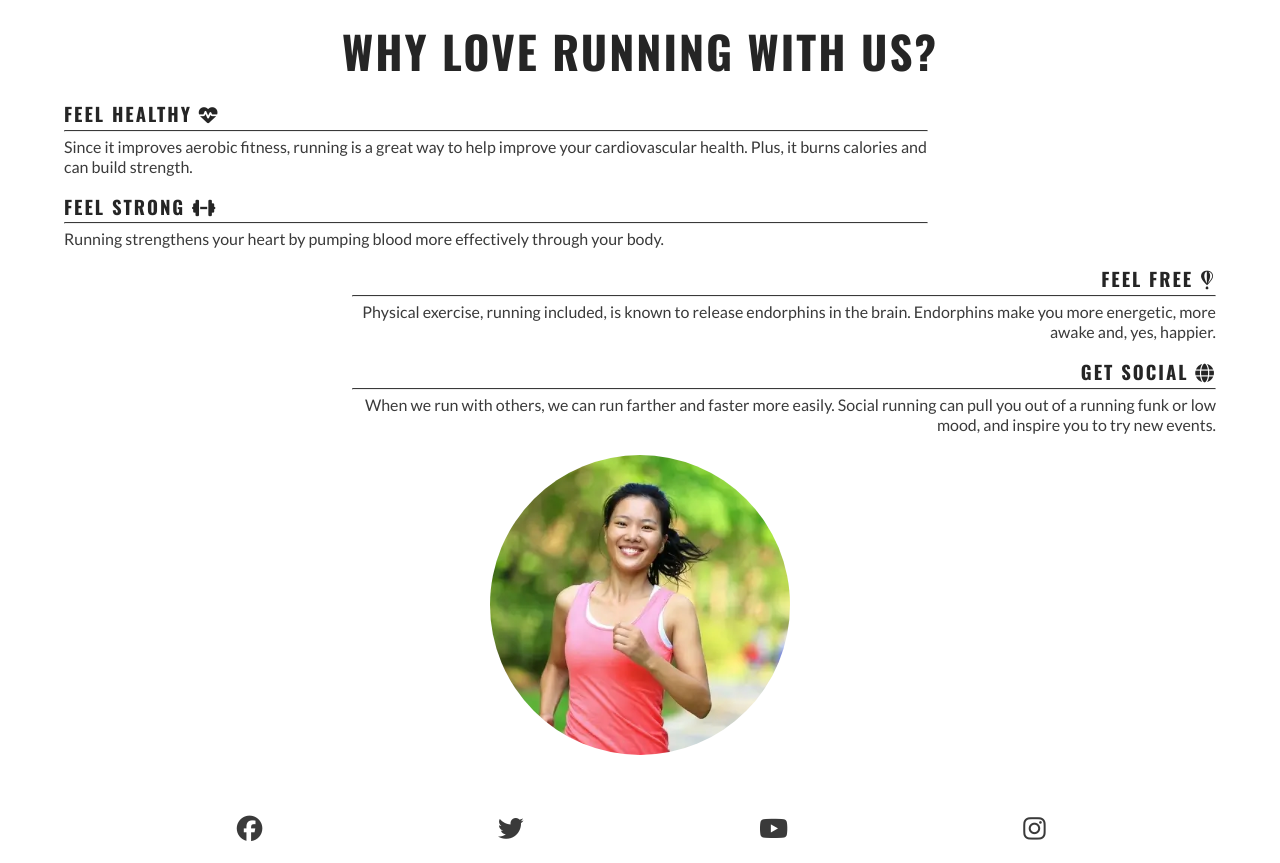
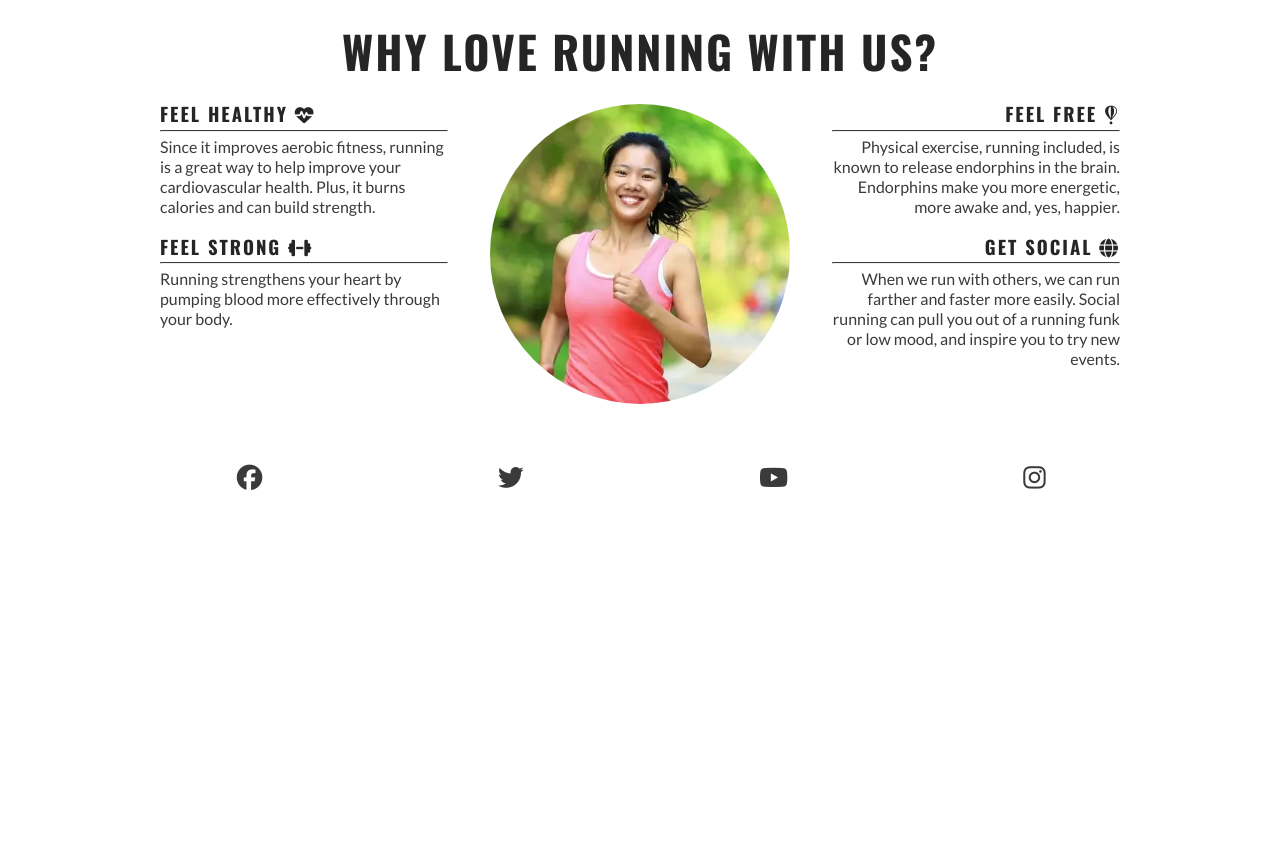
Before and after one commit to LeighAllenDev/LoveRunningProject, a plain HTML site: page index.html in a window 1280 px wide. Shown: the part 681-1544 px from the top of the page. After the commit the page ends 1193 px from the top, so only its background shows below. Drawn offline with nearby package versions, Linux system fonts and the light colour scheme.

Commit message:
Added media query for larger screens

```diff
--- a/assets/css/style.css
+++ b/assets/css/style.css
@@ -231,3 +231,31 @@ hr {
     }
 
 }
+
+@media screen and (min-width: 1200px) {
+    #benefits {
+        display: flex;
+        flex-direction: row;
+    }
+
+    #benefits > div {
+        flex: 1;
+    }
+
+    #benefits-image {
+        order: 0;
+    }
+
+    #benefits-mental {
+        order: 1;
+    }
+
+    #benefits-mental > div {
+        align-self: flex-start;
+    }
+
+    #benefits-physical > div {
+        align-self: flex-end;
+    }
+
+}
```
